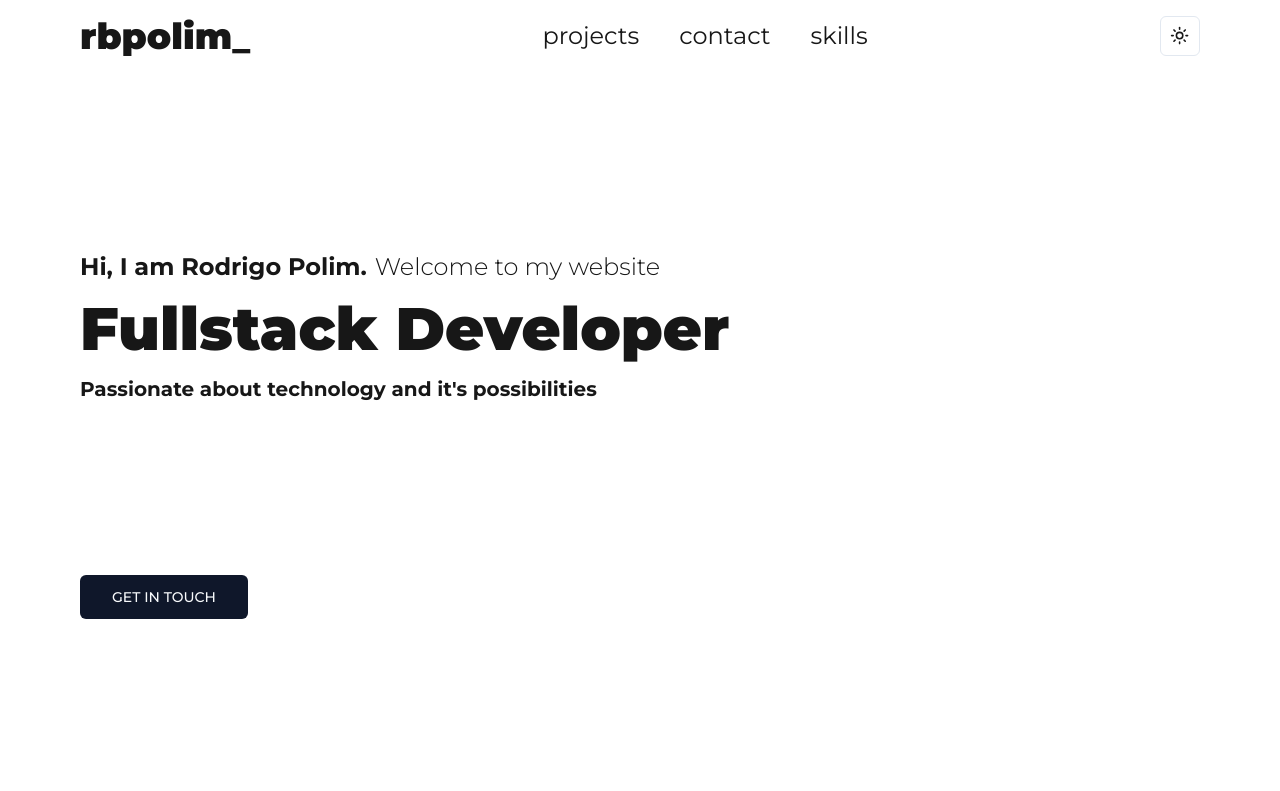
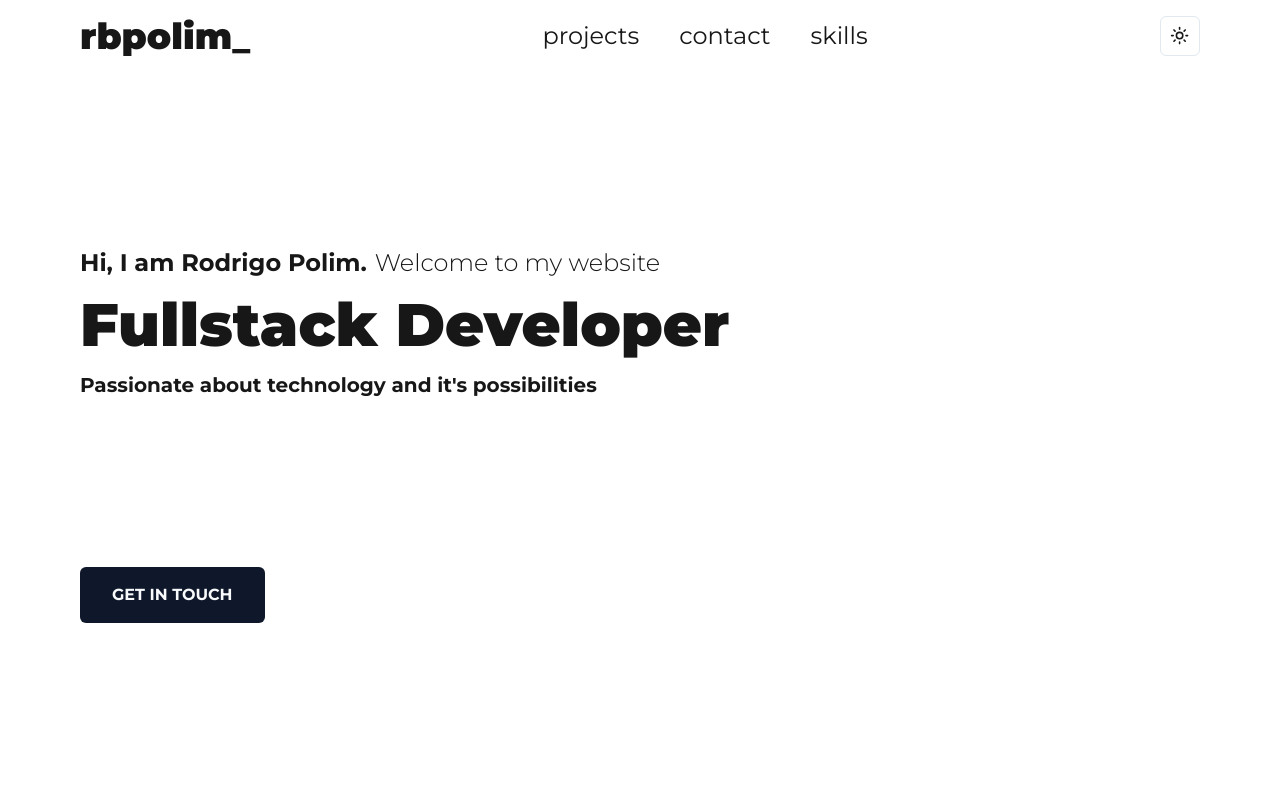
Before and after one commit to rbpolim/portfolio-v2, a Next.js app: page / in a window 1280 px wide. Shown: the top 791 px of the page. Built offline with nearby package versions, Linux system fonts and the light colour scheme.

Commit message:
feat: updated style of button component when lg size

```diff
--- a/components/ui/button.tsx
+++ b/components/ui/button.tsx
@@ -9,7 +9,7 @@ const buttonVariants = cva(
   {
     variants: {
       variant: {
-        default: "bg-primary text-primary-foreground hover:bg-primary/90",
+        default: "bg-primary text-primary-foreground hover:bg-primary/90 font-bold",
         destructive:
           "bg-destructive text-destructive-foreground hover:bg-destructive/90",
         outline:
@@ -22,7 +22,7 @@ const buttonVariants = cva(
       size: {
         default: "h-10 px-4 py-2",
         sm: "h-9 rounded-md px-3",
-        lg: "h-11 rounded-md px-8",
+        lg: "h-14 rounded-md px-8 text-base",
         icon: "h-10 w-10",
       },
     },
```
